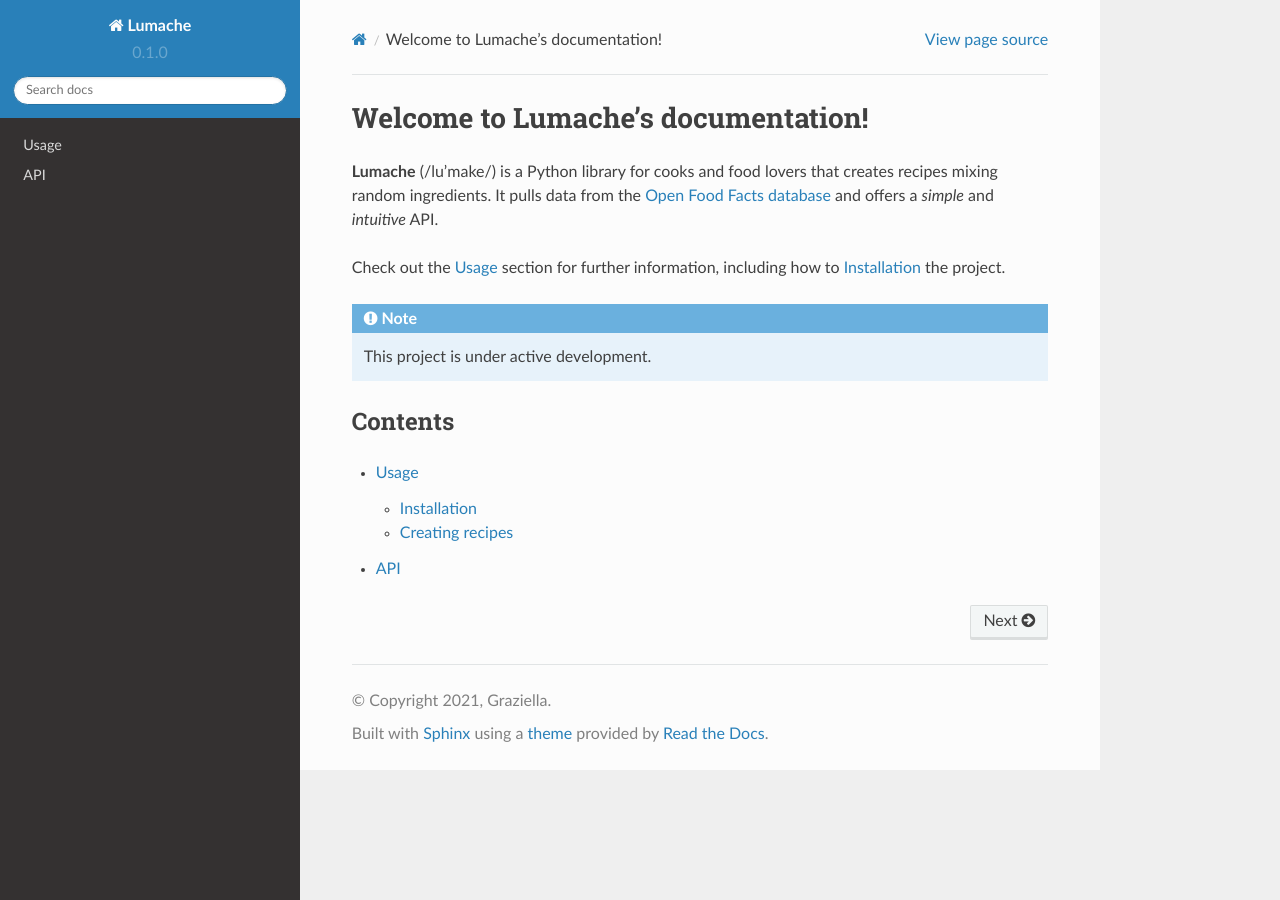
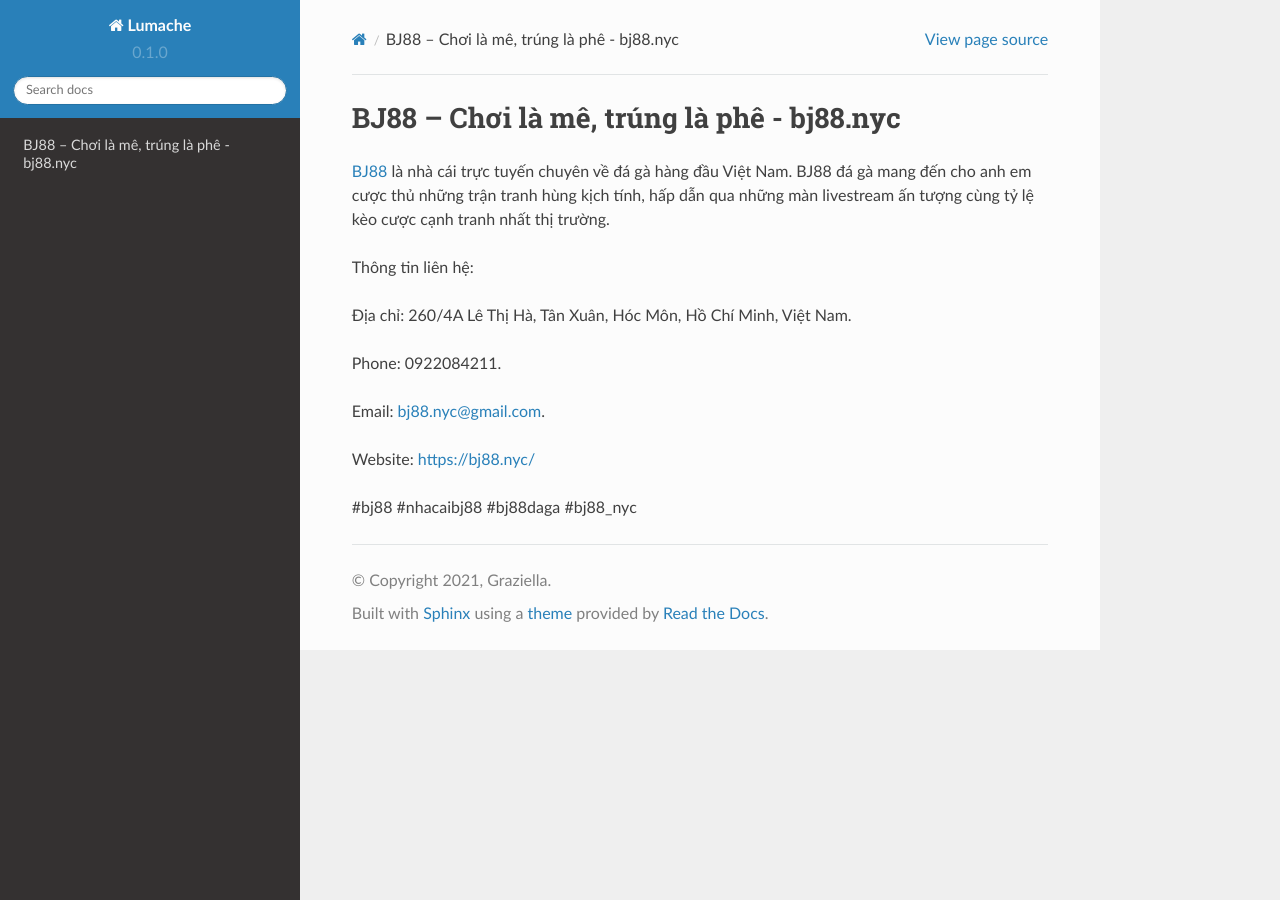
Before and after one commit to iaduphattai904809/bj88nyc, a Sphinx documentation site: the page built from docs/source/index.rst, in a window 1280 px wide. Built offline with Sphinx 7.4.7 and the Read the Docs theme 2.0.0, drawn with Linux system fonts in a browser that asks for light colours.

Commit message:
Update index.rst

```diff
--- a/docs/source/index.rst
+++ b/docs/source/index.rst
@@ -1,22 +1,16 @@
-Welcome to Lumache's documentation!
+BJ88 – Chơi là mê, trúng là phê - bj88.nyc
 ===================================
 
-**Lumache** (/lu'make/) is a Python library for cooks and food lovers
-that creates recipes mixing random ingredients.
-It pulls data from the `Open Food Facts database <https://world.openfoodfacts.org/>`_
-and offers a *simple* and *intuitive* API.
+`BJ88 <https://bj88.nyc/>`_ là nhà cái trực tuyến chuyên về đá gà hàng đầu Việt Nam. BJ88 đá gà mang đến cho anh em cược thủ những trận tranh hùng kịch tính, hấp dẫn qua những màn livestream ấn tượng cùng tỷ lệ kèo cược cạnh tranh nhất thị trường.
 
-Check out the :doc:`usage` section for further information, including
-how to :ref:`installation` the project.
+Thông tin liên hệ:
 
-.. note::
+Địa chỉ: 260/4A Lê Thị Hà, Tân Xuân, Hóc Môn, Hồ Chí Minh, Việt Nam.
 
-   This project is under active development.
+Phone: 0922084211.
 
-Contents
---------
+Email: bj88.nyc@gmail.com.
 
-.. toctree::
+Website: https://bj88.nyc/
 
-   usage
-   api
+#bj88 #nhacaibj88 #bj88daga #bj88_nyc
```
